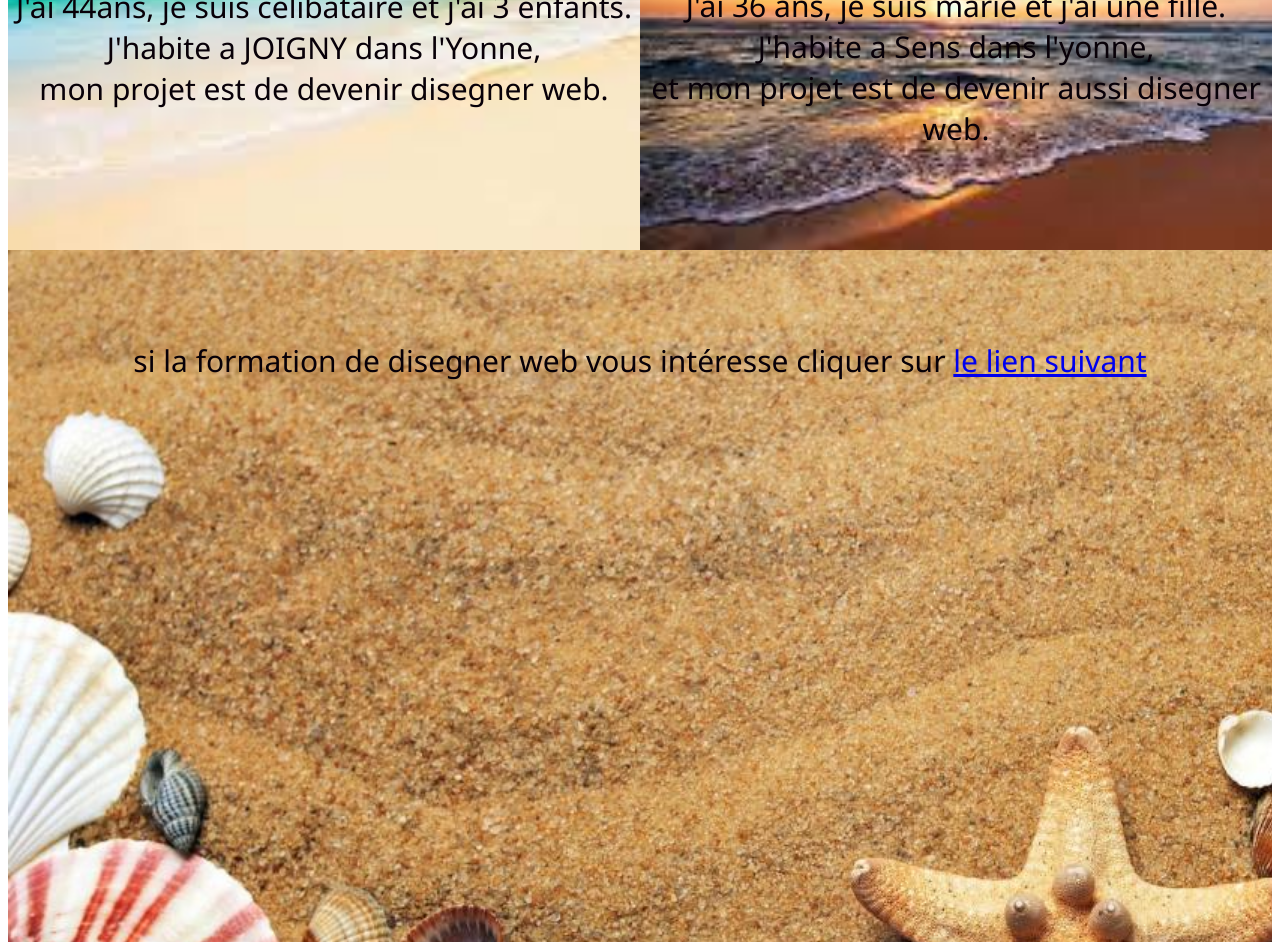
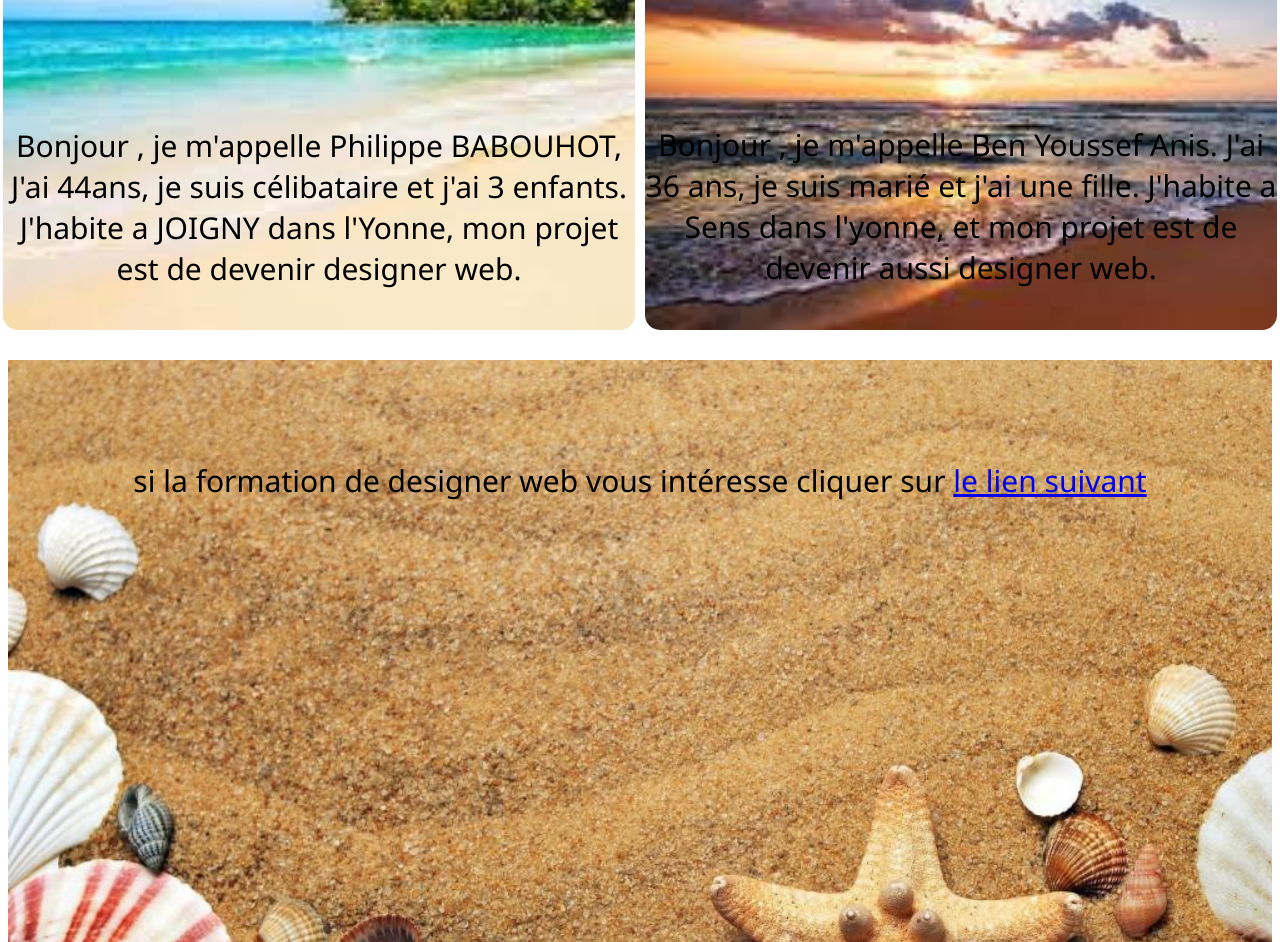
Before and after one commit to baboun89/projet, a plain HTML site: page index.html in a window 1280 px wide. Shown: the part 560-1502 px from the top of the page. Drawn offline with Linux system fonts and the light colour scheme.

Commit message:
finition

```diff
--- a/css/style.css
+++ b/css/style.css
@@ -3,6 +3,7 @@ header
     background-image: url("../photos/ciel.webp");
     background-size: 100%;
     height: 300px;
+    border-radius: 15px;
 }
 h1
 {
@@ -15,11 +16,18 @@ h1
     font-size: 240%;
     font-family: sans-serif;
 }
+h2
+{
+    padding-top: 100px;
+    color:#d80c0c;
+}
 img
 {
     float: right;
     border-radius: 400px;
-    position: relative;bottom: 150px;right: 10px;
+    position: relative;
+    bottom: 150px;
+    right: 10px;
     border-color: darkred;
 }
 ul li
@@ -36,9 +44,10 @@ p
 {
     text-align: center;
     font-size: 30px;
-    color: #080008;
-    position: relative;top: 100px;
+     position: relative;
+    top: 100px;
     font-family: 'Segoe UI', Tahoma, Geneva, Verdana, sans-serif;
+    color: black;
 }
 #philippe
 {
@@ -46,26 +55,33 @@ background-image: url("../photos/plage.jpg");
 background-size: cover;
 width: 50%;
 height: 500px;
-position :relative;bottom: 40px;
+position :relative;
+bottom: -40px;
+right: 5px;
 text-align: center;
 font-size: 200%;
+border-radius: 15px;
+
 }
 #ben
 {
 background-image: url("../photos/plage2.jpg");
 background-size: cover;
-background-color: rgb(0, 255, 242);
 width: 50%;
 height: 500px;
-position: relative;bottom: 580px;
+position: relative;
+bottom: 500px;
+left: 5px;
 text-align: center;
 font-size: 200%;
 margin-left: 50%;
+border-radius: 15px;
 }
 footer
 {
     background-image: url("../photos/sable.jpg");
-    height: 1000px;
-    background-size: 120%;
-    margin-top: -620px;
+    height: 600px;
+    background-size: cover ;
+    margin-top: -500px;
+
 }
--- a/index.html
+++ b/index.html
@@ -14,22 +14,22 @@
        <li><a href="#groupe1">groupe 1</a> </li>
        <li><a href="https://acs-sens-2021.github.io/presentation-christopher_guy/">groupe 2</a> </li>
        <li><a href="https://acs-sens-2021.github.io/Presentation-VA-AL/">groupe 3</a> </li>
-       <li><a href="#">groupe 4</a> </li>
+       <li><a href="https://acs-sens-2021.github.io/Presentation-Trinome/">groupe 4</a> </li>
        <li><a href="#">groupe 5</a> </li>
    </ul>
 </header>
 <div id="groupe1">
 <div id="philippe">
     <h2 >BABOUHOT Philippe</h2>
-    <p> Bonjour , je m'appelle Philippe BABOUHOT,<br > J'ai 44ans, je suis célibataire et j'ai 3 enfants.<br > J'habite a JOIGNY dans l'Yonne,<br > mon projet est de devenir disegner web. </p>
+    <p> Bonjour , je m'appelle Philippe BABOUHOT, J'ai 44ans, je suis célibataire et j'ai 3 enfants. J'habite a JOIGNY dans l'Yonne, mon projet est de devenir designer web.
 </div>
 <div id="ben">
     <h2>Ben Youssef Anis</h2>
-    <p>Bonjour , je m'appelle Ben Youssef Anis.<br > J'ai 36 ans, je suis marié et j'ai une fille.<br > J'habite a Sens dans l'yonne,<br >et mon projet est de devenir aussi disegner web.</p>
+    <p>Bonjour , je m'appelle Ben Youssef Anis. J'ai 36 ans, je suis marié et j'ai une fille. J'habite a Sens dans l'yonne, et mon projet est de devenir aussi designer web.</p>
 </div>
 </div>
 <footer>
-    <p> si la formation de disegner web vous intéresse cliquer sur <a href="https://www.onlineformapro.com/">le lien suivant </a>    </p>
+    <p> si la formation de designer web vous intéresse cliquer sur <a href="https://www.onlineformapro.com/">le lien suivant </a>    </p>
 </footer>
 </body>
 </html>
```
